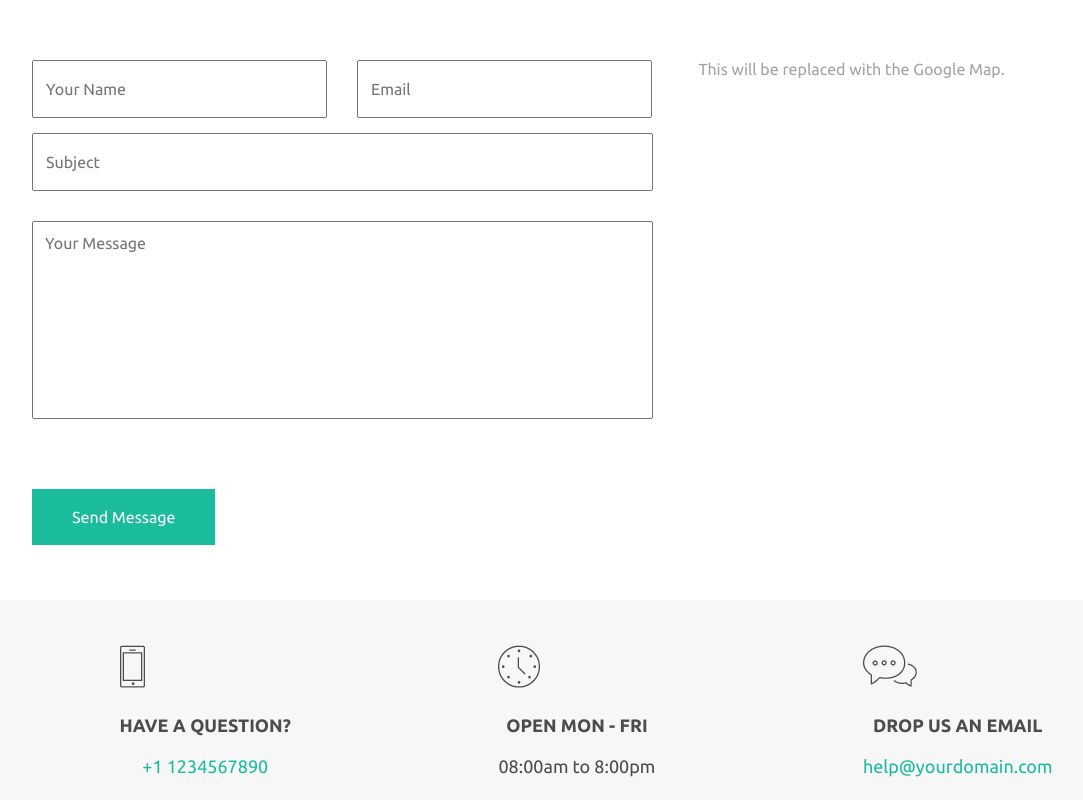
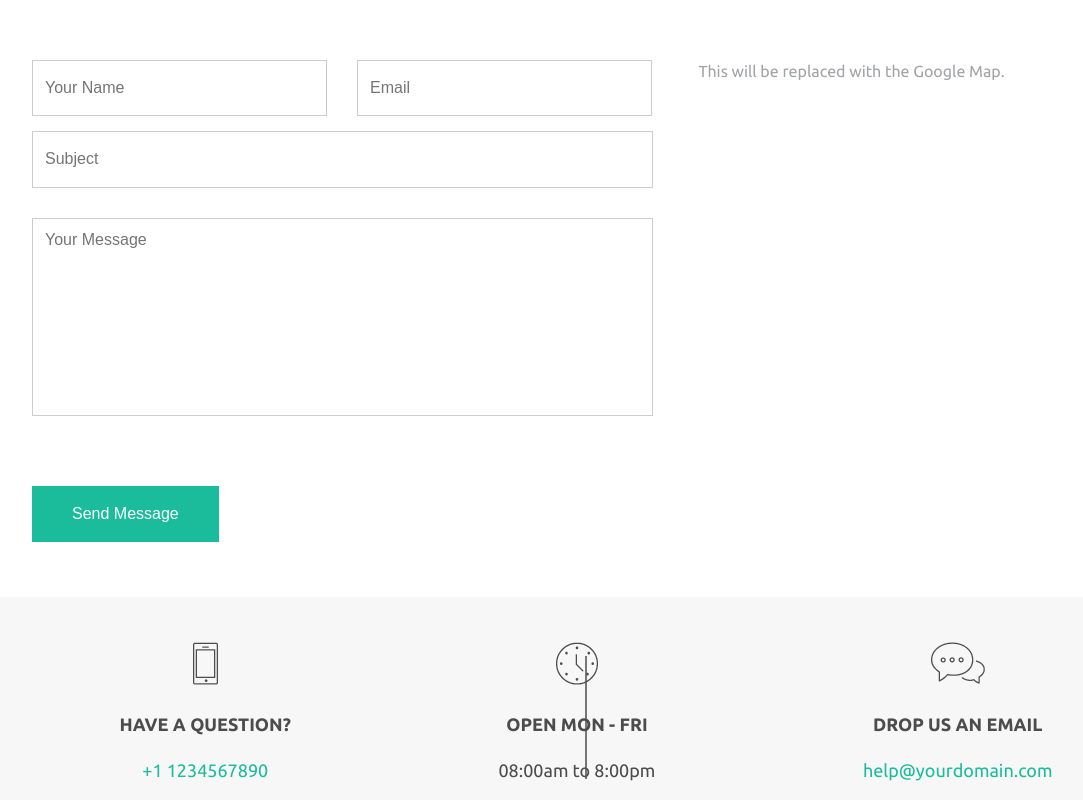
Before and after one commit to 1649310/Site__footer, a plain HTML site: page index.html in a window 1280 px wide. Shown: the part 300-1100 px from the top of the page, without its empty margins (113-1196 px from the left). Drawn offline with Linux system fonts and the light colour scheme.

Commit message:
Add files via upload

```diff
--- a/css/_misc/adjustment.scss
+++ b/css/_misc/adjustment.scss
@@ -51,7 +51,6 @@ h1, h2, h3, h4, h5, h6 {
 }
 
 .footer {
-
     position: relative;
     min-width: $container-wigth + 50;
 }
--- a/css/main.scss
+++ b/css/main.scss
@@ -1,6 +1,6 @@
 
     // mixins
-@import "_misc/mixins";
+
 @import "_misc/normalize";
 @import "_misc/adjustment";
 
--- a/css/sections/footer__bottom.scss
+++ b/css/sections/footer__bottom.scss
@@ -1,12 +1,12 @@
 .footer__bottom {
     background-color: $green;
-    padding: 40px 100px;
+    padding: 45px 0 45px 230px;
     text-align: left;
 
 }
 .footer__bottom-text {
     color: $bottom_text;
-    width: 60%;
+    width: 54%;
 }
 .text__top {
     font: 46px 'Ubuntu';
--- a/css/sections/footer__center.scss
+++ b/css/sections/footer__center.scss
@@ -1,5 +1,7 @@
-.footer__center-top {
-    @extend %clearfix;
+.footer__center-top::after, .form__top::after {
+    content: "";
+    display: block;
+    clear: both;
 }
 
 .center__form {
@@ -8,17 +10,23 @@
     padding-left: 120px;
 }
 
-
 .center__text {
     float: right;
     width: 45%;
     padding-left: 45px;
-    font:  16px 'Ubuntu';
+    font-size: 16px;
     color: #a1a3a6;
 }
 
-.form__top {
-    @extend %clearfix;
+.form__input {
+    font-size: 16px;
+    color: $content_text;
+    outline: 0;
+    border: 1px solid #ccc;
+
+    &:focus {
+        border: 1px solid $content_text;
+    }
 }
 
 .form__input-top {
@@ -27,9 +35,7 @@
     padding: 18px 12px;
     margin-bottom: 15px;
     margin-right: 30px;
-    font:  16px 'Ubuntu';
-    color: $content_text;
-    outline: 0;
+
 
     &:last-child {
         margin-right: 0;
@@ -41,9 +47,6 @@
     width: 100%;
     padding: 18px 12px;
     margin-bottom: 30px;
-    font:  16px 'Ubuntu';
-    color: $content_text;
-    outline: 0;
 }
 
 .form__input-bottom {
@@ -51,11 +54,8 @@
     width: 100%;
     height: 198px;
     padding: 12px;
-    font:  16px 'Ubuntu';
     resize: none;
     margin-bottom: 70px;
-    color: $content_text;
-    outline: 0;
 }
 
 .form__btn {
@@ -64,12 +64,13 @@
 }
 
 .btn {
-    font:  16px 'Ubuntu';
+    font-size:  16px;
     color: $bottom_text;
     padding: 19px 40px;
     background: $green;
     border: 0;
     outline: 0;
+    cursor: pointer;
 }
 
 .footer__center-bottom {
@@ -79,8 +80,29 @@
 .question__list {
     display: flex;
     justify-content: space-evenly;
+    position: relative;
 }
 
+.question__item {
+    text-align: center;
+
+    &:after {
+        content: '';
+        display: inline-block;
+        width: 1px;
+        height: 123px;
+        position: absolute;
+        background: $content_text;
+        left: 50%;
+        transform: translate(-50%);
+        top: 14px;
+
+    }
+
+    &:last-child::after {
+        display: none;
+    }
+}
 .question__icon {
     display: inline-block;
     width: 55px;
@@ -95,16 +117,16 @@
 }
 
 .question__text {
-    font: bold 18px 'Ubuntu';
+    font-size: 18px;
+    font-weight: 700;
     text-transform: uppercase;
     color: $content_text;
     margin-bottom: 20px;
-    text-align: center;
+
 }
 
 .question__contact {
-    font: 18px 'Ubuntu';
-    text-align: center;
+    font-size: 18px;
     color: $green;
 }
 
--- a/css/sections/footer__top.scss
+++ b/css/sections/footer__top.scss
@@ -18,12 +18,13 @@
 }
 .heading__text {
     font: bold 14px 'Ubuntu';
-    color: #c9c9c9;
+    color: #a5a5a5;
     text-transform: uppercase;
     margin-bottom: 25px;
+    letter-spacing: 4px;
 }
 .title {
-    font: 60px 'Ubuntu';
+    font: 300 60px 'Ubuntu';
     color: $content_text;
     text-transform: capitalize;
 }
--- a/index.html
+++ b/index.html
@@ -19,7 +19,7 @@
             <div class="footer__top">
                 <div class="footer__heading">
                     <div class="heading__icon">
-                        <img src="img/footer__top/email_head.jpg" alt="">
+                        <img src="img/footer__top/email_head.png" alt="">
                     </div>
                     <div class="heading__text">contact us</div>
                     <div class="heading__title">
@@ -28,18 +28,16 @@
                 </div>
             </div>
             <div class="footer__center">
-                <div class="footer__center-top">
+                <div class="footer__center-top clearfix">
                     <div class="center__form">
                         <form class="form" method="post">
-                            <div class="form__top">
-                                <input class="form__input-top" type="text" placeholder="Your Name">
-                                <input class="form__input-top" type="email" placeholder="Email">
+                            <div class="top__row clearfix">
+                                <input class="form__input form__input-top" type="text" placeholder="Your Name">
+                                <input class="form__input form__input-top" type="email" placeholder="Email">
                             </div>
-                            <div class="form__center">
-                                <input class="form__input-center" type="text" placeholder="Subject">
-                            </div>
-                            <div class="form__bottom">
-                                <textarea class="form__input-bottom" name="message" type="text" placeholder="Your Message"></textarea>
+                            <div class="bottom__row">
+                                <input class="form__input form__input-center" type="text" placeholder="Subject">
+                                <textarea class="form__input form__input-bottom" name="message" type="text" placeholder="Your Message"></textarea>
                             </div>
                             <div class="form__btn">
                                 <input class="btn" type="submit" value="Send Message">
@@ -54,16 +52,14 @@
                     <div class="question">
                         <ul class="question__list">
                             <li class="question__item">
-                                <a class="contact" href="tel:+11234567890">
                                <div class="question__icon">
                                     <img src="img/footer__center/phone.png">
                                 </div>
                                 <div class="question__text">
                                     Have a question?
                                 </div>
-                                    <div class="question__contact">
+                                <a class="question__contact" href="tel:+11234567890">
                                     +1 1234567890
-                                    </div>
                                 </a>
                             </li>
                             <li class="question__item">
@@ -78,19 +74,18 @@
                                 </div>
                             </li>
                             <li class="question__item">
-                                <a class="contact" href="mailto:help@yourdomain.com">
                                 <div class="question__icon">
                                     <img src="img/footer__center/email.png">
                                 </div>
                                 <div class="question__text">
                                     Drop us an email
                                 </div>
-                                    <div class="question__contact">
+                                <a class="question__contact" href="mailto:help@yourdomain.com">
                                     help@yourdomain.com
-                                    </div>
                                 </a>
                             </li>
                         </ul>
+                    </div>
                 </div>
             </div>
         </div>
@@ -101,7 +96,6 @@
                 </div>
             </div>
 
-        </div>
     </footer>
 </body>
 </html>
```
Also changed, not shown: css/main.css, img/footer__top/email_head.png (added), 1 other file. Lines whose indentation alone changed are shown as unchanged.
